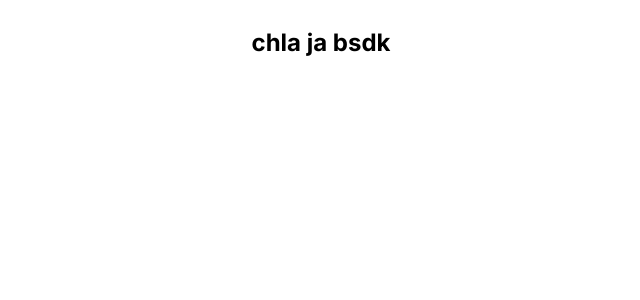
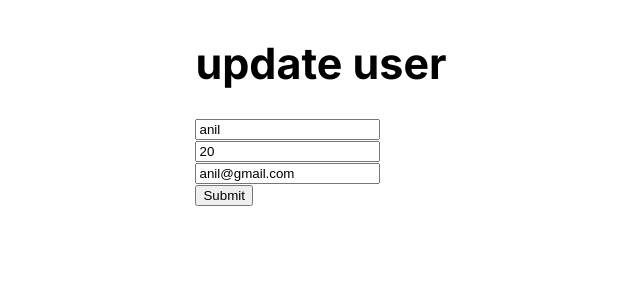
Before and after one commit to AdityaGaur7/NEXTJS-CODE, a Next.js app: page /users/1/update in a window 1280 px wide. Before the commit this address had no page. Shown: the top 300 px of the page, without its empty margins (319-959 px from the left). Built offline with nearby package versions, Linux system fonts and the light colour scheme.

Commit message:
Integrated PUT API

```diff
--- /dev/null
+++ b/src/app/users/[userid]/update/page.js
@@ -0,0 +1,54 @@
+"use client"
+import { useEffect, useState } from "react"
+
+
+export default function First(props) {
+    const [name,setName]=useState("");
+    const [age,setage]=useState("");
+    const [email,setemail]=useState("");
+    let id = props.params.userid;
+    console.log(id);
+
+   const updateuser=async()=>{
+// console.log(name,age,email);
+   let data = await fetch("http://localhost:3000/api/user/"+id, {
+        method: 'PUT',
+        headers: {
+            'Content-Type': 'application/json',
+        },
+        body: JSON.stringify({name,age,email}),
+        })
+     data =await data.json();
+     console.log(data);
+     if(data.success)alert("user updated");
+     else alert("plese try with valid input");
+
+
+  }
+  useEffect(()=>{
+    getuserdetail();
+  },[])
+
+  async function getuserdetail(){
+    let data = await fetch("http://localhost:3000/api/user/"+id);
+    data = await data.json();
+   console.log(data[0]);
+    // return data;
+    setName(data[0].name);
+    setage(data[0].age);
+    setemail(data[0].email);
+  }
+    return (
+        <div>
+             <h1>
+                update user
+            </h1>
+
+                <input type="text" value={name} placeholder="name" name="name" onChange={(e)=>setName(e.target.value)}/><br/>
+                <input type="number" placeholder="age"  value={age} name="age" onChange={(e)=>setage(e.target.value)}/><br/>
+                <input type="email" placeholder="email"  value={email} name="email"onChange={(e)=>setemail(e.target.value)} /><br/>
+                <button type="submit" onClick={updateuser}>Submit</button>
+
+        </div>
+    )
+}
--- a/src/app/users/page.js
+++ b/src/app/users/page.js
@@ -16,11 +16,9 @@ export default async function First() {
             <h1>Users</h1>
             {
                 users.map((it,index)=>(<div>
-                    <h3>
 
-                        {it.name}
-                    </h3>
-                    <Link href={`users/${it.id}`}>{it.name}</Link>
+                  <p>  <Link href={`users/${it.id}`}>{it.name}</Link>
+                  <Link href={`users/${it.id}/update`}>Edit</Link></p>
                 </div>)
 
 
```
